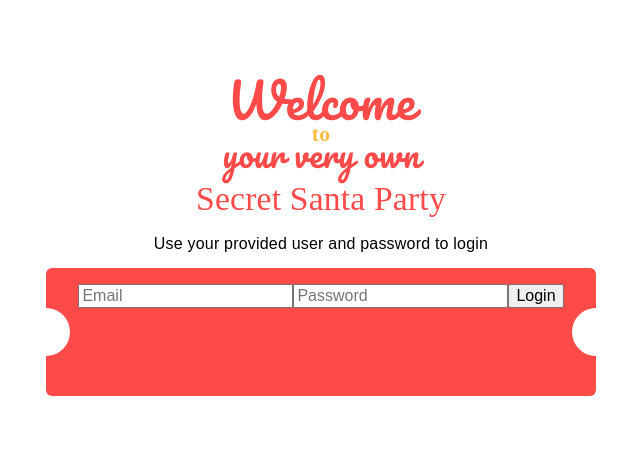
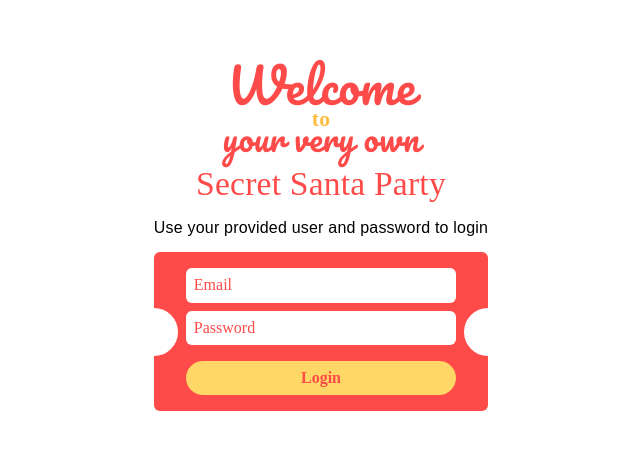
Before and after one commit to dvago/secret-santa, a Vue app: page / in a window 1280 px wide. Shown: the part 156-606 px from the top of the page, without its empty margins (319-959 px from the left). Built offline with nearby package versions, Linux system fonts and the light colour scheme; no server answers; a web font is replaced by a local one; what vue-cookie, vuefire would draw is missing.

Commit message:
Add more styling on the login page

```diff
--- a/src/assets/style/common/_variables.scss
+++ b/src/assets/style/common/_variables.scss
@@ -27,4 +27,5 @@ $screen-sm: 576px;
 
 /* Other sizes */
 $border-radius: 6px;
+$border-radius--lg: 20px;
 $border-round: 50%;
--- a/src/components/Login.vue
+++ b/src/components/Login.vue
@@ -4,10 +4,10 @@
       <h1 class="login__title">Welcome <span>to</span></h1>
       <h2 class="login__subtitle">your very own <span>Secret Santa Party</span></h2>
       <p>Use your provided user and password to login</p>
-      <form action="" autocomplete="off" class="login__form">
-        <input type="text" placeholder="Email" v-model="email">
-        <input type="password" placeholder="Password" autocomplete="off" v-model="pwd">
-        <button type="button" @click="login(email, pwd)">Login</button>
+      <form action="" class="login__form">
+        <input type="text" placeholder="Email" class="login__field" v-model="email">
+        <input type="password" placeholder="Password" autocomplete="off" class="login__field" v-model="pwd">
+        <button type="button" @click="login(email, pwd)" class="login__button">Login</button>
       </form>
       <p>{{ errorMessage }}</p>
     </section>
@@ -117,6 +117,41 @@ export default {
         transform: translateX(50%) translateY(-50%);
       }
     }
+
+    &__field {
+      padding: $spacing--sm;
+      border: 0;
+      display: block;
+      margin: 0 0 $spacing--sm;
+      width: 100%;
+      border-radius: $border-radius;
+      font-family: $font-family-sub;
+      color: $tart;
+
+      &::placeholder {
+        color: $tart;
+      }
+    }
+
+    &__button {
+      background: $yellow--light;
+      padding: $spacing--sm $spacing;
+      border-radius: $border-radius--lg;
+      color: $tart;
+      border: 0;
+      display: block;
+      width: 100%;
+      margin-top: $spacing;
+      font-weight: bold;
+      font-family: $font-family-sub;
+      cursor: pointer;
+      transition: .25s background ease-in;
+
+      &:hover {
+        background: $yellow;
+        transition: .25s background ease-in;
+      }
+    }
   }
 
   %dot {
```
